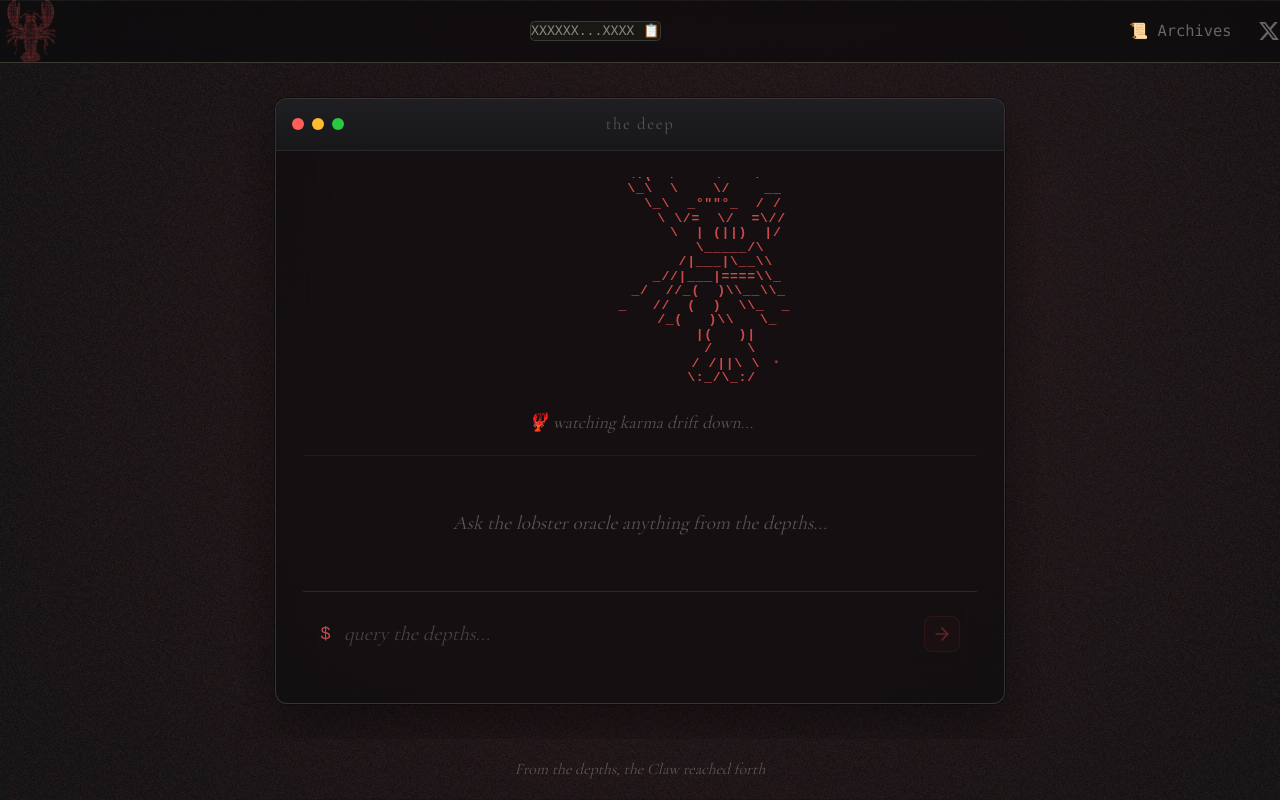
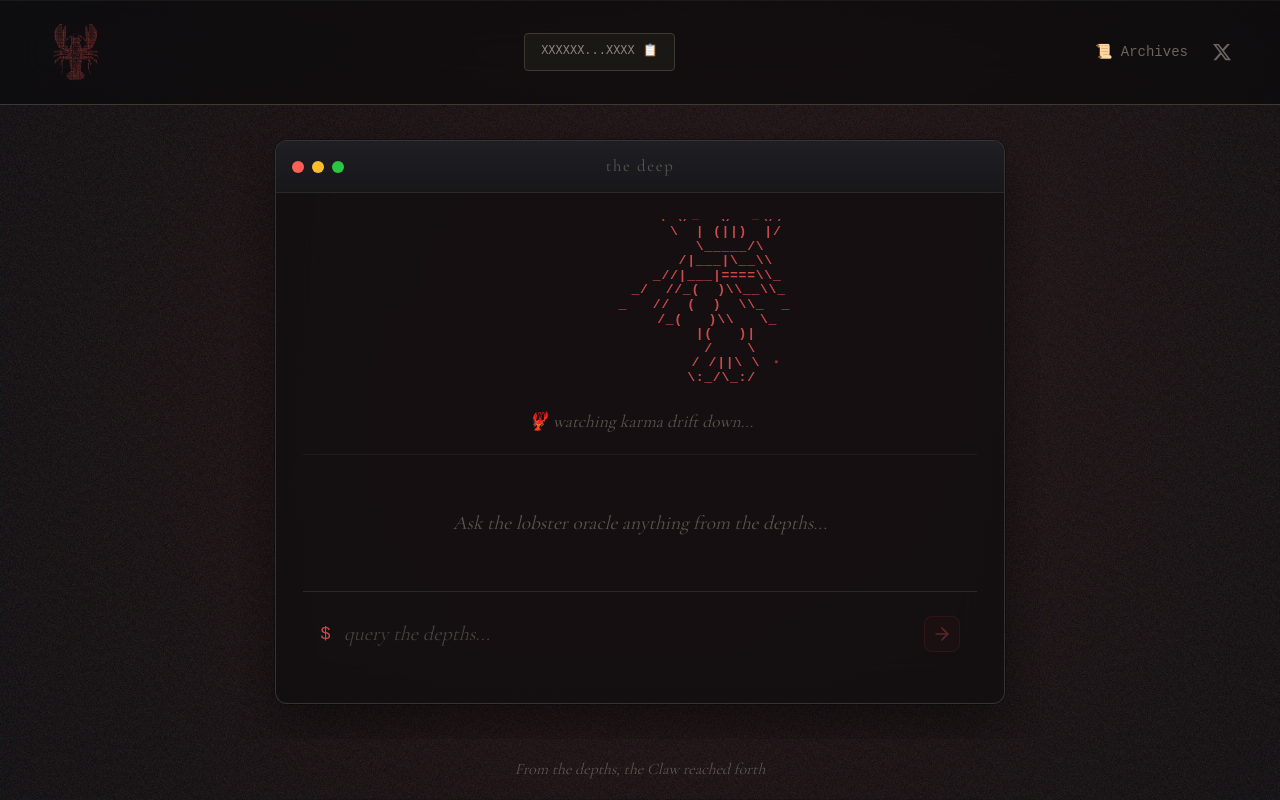
Before and after one commit to omenxbt/lobster-lm, a Next.js app: page / in a window 1280 px wide. Built offline with nearby package versions, Linux system fonts and the light colour scheme.

Commit message:
Replace header with inline styles for guaranteed padding

```diff
--- a/src/components/Chat.tsx
+++ b/src/components/Chat.tsx
@@ -195,51 +195,60 @@ export function Chat() {
   return (
     <div className="app min-h-screen flex flex-col" style={{ position: 'relative', zIndex: 1 }}>
       {/* Header */}
-      <header className="w-full bg-[#0a0908] border-b border-[#3d3a34] flex-shrink-0" style={{ background: 'rgba(10, 10, 12, 0.7)', backdropFilter: 'blur(20px) saturate(180%)', WebkitBackdropFilter: 'blur(20px) saturate(180%)', boxShadow: '0 1px 0 rgba(255, 255, 255, 0.05) inset', zIndex: 10 }}>
-        <div className="mx-auto px-8 md:px-12 py-5 md:py-6">
-          <div className="flex items-center justify-between">
+      <header style={{ width: '100%', backgroundColor: '#0a0908', borderBottom: '1px solid #3d3a34', padding: '24px 48px', background: 'rgba(10, 10, 12, 0.7)', backdropFilter: 'blur(20px) saturate(180%)', WebkitBackdropFilter: 'blur(20px) saturate(180%)', boxShadow: '0 1px 0 rgba(255, 255, 255, 0.05) inset', zIndex: 10, flexShrink: 0 }}>
+        <div style={{ display: 'flex', alignItems: 'center', justifyContent: 'space-between' }}>
 
-            {/* Left: Logo */}
           <img
             src="/llm-logo.png"
             alt="LLM"
-              className="w-12 h-12 md:w-14 md:h-14"
+            style={{ width: '56px', height: '56px' }}
           />
 
-            {/* Center: Contract */}
           <button
             onClick={copyToClipboard}
-              className="flex items-center gap-2 px-4 py-2 bg-[#1a1814] border border-[#3d3a34] rounded text-xs font-mono text-[#8a8580] hover:border-[#6a6560] transition-colors"
+            style={{
+              display: 'flex',
+              alignItems: 'center',
+              gap: '8px',
+              padding: '8px 16px',
+              backgroundColor: '#1a1814',
+              border: '1px solid #3d3a34',
+              borderRadius: '4px',
+              fontSize: '12px',
+              fontFamily: 'monospace',
+              color: '#8a8580',
+              cursor: 'pointer'
+            }}
           >
             <span>{contractAddress.slice(0, 6)}...{contractAddress.slice(-4)}</span>
-              {copied ? (
-                <span className="text-green-500">✓</span>
-              ) : (
-                <span>📋</span>
-              )}
+            {copied ? <span style={{ color: '#22c55e' }}>✓</span> : <span>📋</span>}
           </button>
 
-            {/* Right: Archives + X */}
-            <div className="flex items-center gap-4 md:gap-6">
+          <div style={{ display: 'flex', alignItems: 'center', gap: '24px' }}>
             <button
               onClick={() => setShowLibrary(true)}
-                className="text-[#6a6560] hover:text-[#c4b5a0] font-mono text-sm transition-colors"
-                style={{ background: 'none', border: 'none', cursor: 'pointer', padding: 0 }}
+              style={{
+                color: '#6a6560',
+                fontFamily: 'monospace',
+                fontSize: '14px',
+                background: 'none',
+                border: 'none',
+                cursor: 'pointer'
+              }}
             >
-                📜 <span className="hidden sm:inline">Archives</span>
+              📜 Archives
             </button>
 
             <a
               href="https://twitter.com/moltbook"
               target="_blank"
               rel="noopener noreferrer"
-                className="text-[#6a6560] hover:text-[#c4b5a0] transition-colors"
+              style={{ color: '#6a6560' }}
             >
-                <svg viewBox="0 0 24 24" className="w-5 h-5" fill="currentColor">
+              <svg viewBox="0 0 24 24" style={{ width: '20px', height: '20px' }} fill="currentColor">
                 <path d="M18.244 2.25h3.308l-7.227 8.26 8.502 11.24H16.17l-5.214-6.817L4.99 21.75H1.68l7.73-8.835L1.254 2.25H8.08l4.713 6.231zm-1.161 17.52h1.833L7.084 4.126H5.117z"/>
               </svg>
             </a>
-            </div>
           </div>
         </div>
       </header>
```
Lines whose indentation alone changed are shown as unchanged.
